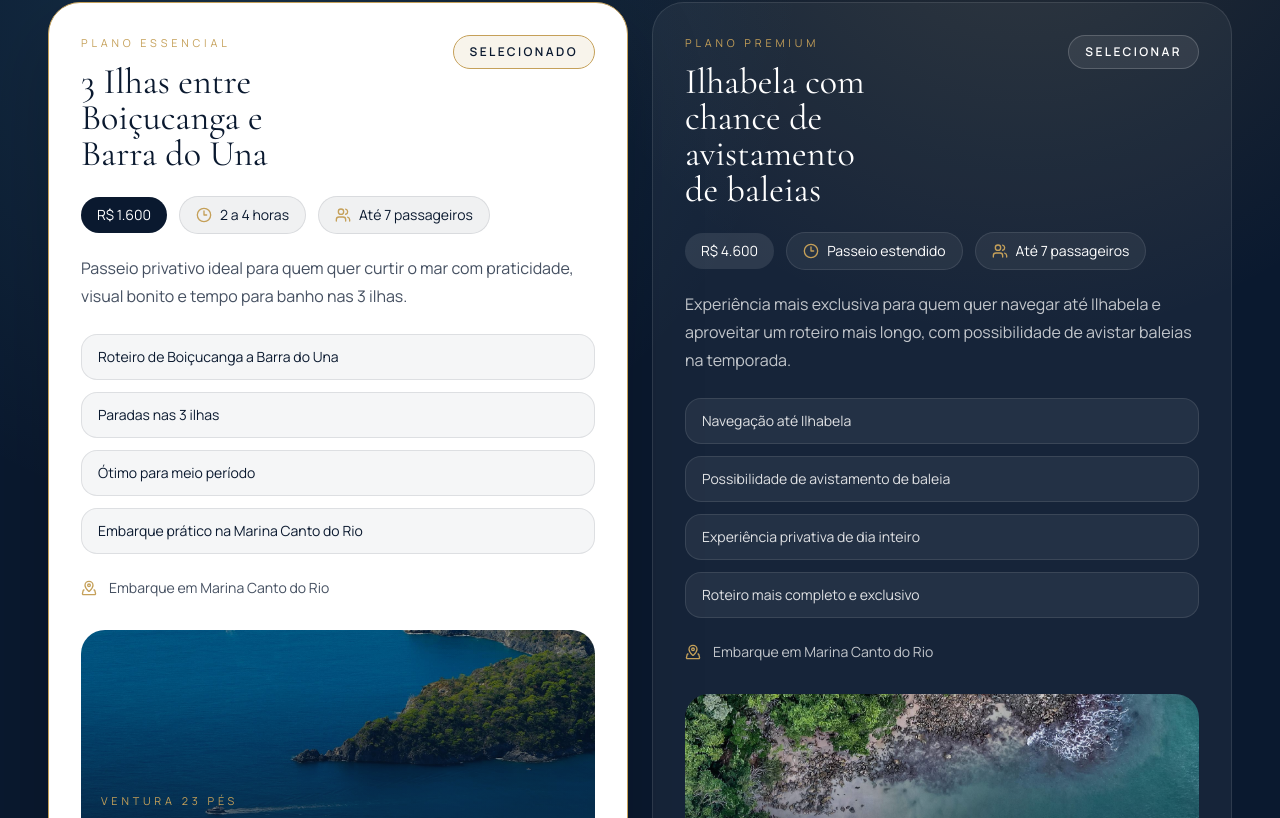
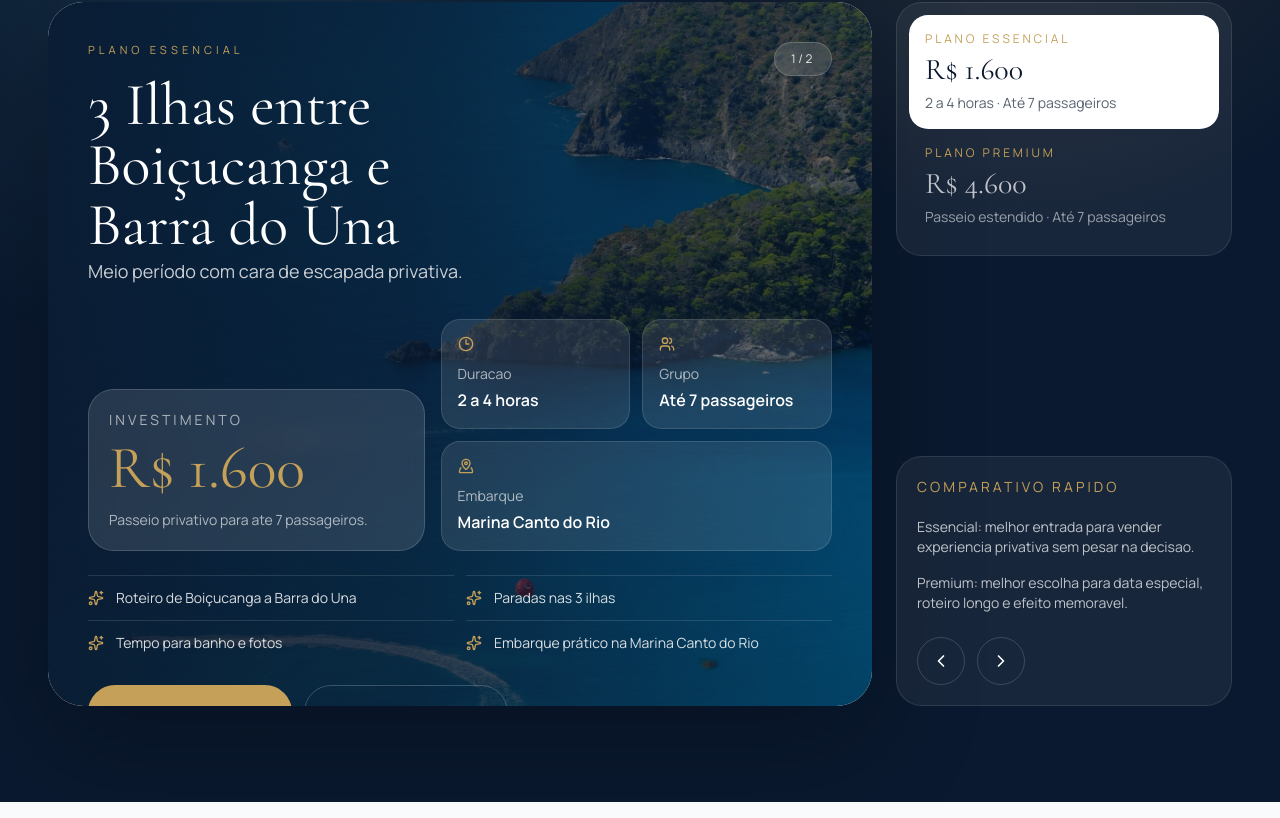
Before and after one commit to AGENCIAVCD/Marley-Aluguel-lancha, a Next.js app: page / in a window 1280 px wide. Shown: the part 1942-2760 px from the top of the page. Built offline with nearby package versions, Linux system fonts and the light colour scheme.

Commit message:
Upgrade pricing experience section

```diff
--- a/app/page.tsx
+++ b/app/page.tsx
@@ -3,12 +3,17 @@
 import Image from "next/image";
 import { motion, useReducedMotion, useScroll, useTransform } from "framer-motion";
 import {
+  Anchor,
   ArrowUpRight,
   CalendarDays,
+  ChevronLeft,
+  ChevronRight,
   Clock3,
+  Eye,
   MapPinned,
   MessageCircle,
   ShipWheel,
+  Sparkles,
   Users,
   Waves,
 } from "lucide-react";
@@ -49,9 +54,15 @@ const plans = [
     duration: "2 a 4 horas",
     capacity: "Até 7 passageiros",
     embark: "Marina Canto do Rio",
+    tagline: "Meio período com cara de escapada privativa.",
+    idealFor: "Perfeito para casal, família pequena ou grupo que quer mar bonito sem comprometer o dia inteiro.",
     summary:
       "Passeio privativo ideal para quem quer curtir o mar com praticidade, visual bonito e tempo para banho nas 3 ilhas.",
-    benefits: ["Roteiro de Boiçucanga a Barra do Una", "Paradas nas 3 ilhas", "Ótimo para meio período", "Embarque prático na Marina Canto do Rio"],
+    benefits: ["Roteiro de Boiçucanga a Barra do Una", "Paradas nas 3 ilhas", "Tempo para banho e fotos", "Embarque prático na Marina Canto do Rio"],
+    secretTitle: "O melhor custo por memoria",
+    secretCopy:
+      "Esse plano funciona muito bem para quem quer sentir que fez algo especial sem transformar o passeio em uma grande producao.",
+    secretBullets: ["Sai bonito nas fotos", "Cabe na agenda do fim de semana", "Entrega experiencia premium com investimento menor"],
     image: "/pexels/boats-aerial.jpg",
   },
   {
@@ -62,9 +73,15 @@ const plans = [
     duration: "Passeio estendido",
     capacity: "Até 7 passageiros",
     embark: "Marina Canto do Rio",
+    tagline: "A rota aspiracional para quem quer viver o dia inteiro no mar.",
+    idealFor: "Ideal para clientes que querem impressionar convidados, celebrar uma data ou transformar o passeio no evento principal.",
     summary:
       "Experiência mais exclusiva para quem quer navegar até Ilhabela e aproveitar um roteiro mais longo, com possibilidade de avistar baleias na temporada.",
     benefits: ["Navegação até Ilhabela", "Possibilidade de avistamento de baleia", "Experiência privativa de dia inteiro", "Roteiro mais completo e exclusivo"],
+    secretTitle: "O plano que vira historia",
+    secretCopy:
+      "Aqui o valor nao esta so na distancia. Esta na chance de viver um dia raro, com Ilhabela no roteiro e natureza fazendo parte da surpresa.",
+    secretBullets: ["Mais tempo a bordo", "Mais impacto para datas especiais", "Mais chance de uma experiencia realmente incomum"],
     image: "/pexels/hero-sao-sebastiao.jpg",
   },
 ];
@@ -122,12 +139,44 @@ const clientFacts = ["São Sebastião", "Marina Canto do Rio", "Até 7 passageir
 export default function Home() {
   const shouldReduceMotion = useReducedMotion();
   const [activeItinerary, setActiveItinerary] = useState(plans[0].id);
+  const [revealedPlan, setRevealedPlan] = useState<string | null>(null);
   const [people, setPeople] = useState("4");
   const [date, setDate] = useState("");
   const { scrollYProgress } = useScroll();
   const heroY = useTransform(scrollYProgress, [0, 1], [0, shouldReduceMotion ? 0 : -140]);
 
+  const activePlanIndex = plans.findIndex((plan) => plan.id === activeItinerary);
+  const selectedPlan = plans[activePlanIndex] ?? plans[0];
+  const isPlanRevealed = revealedPlan === selectedPlan.id;
   const whatsappHref = buildWhatsappHref(people, date, activeItinerary);
+
+  function selectPlan(planId: string) {
+    const plan = plans.find((item) => item.id === planId) ?? plans[0];
+
+    setActiveItinerary(plan.id);
+    setRevealedPlan(null);
+    trackEvent("select_plan", {
+      selected_plan: plan.id,
+      plan_label: plan.label,
+      plan_price: plan.price,
+    });
+  }
+
+  function movePlan(direction: 1 | -1) {
+    const nextIndex = (activePlanIndex + direction + plans.length) % plans.length;
+    selectPlan(plans[nextIndex].id);
+  }
+
+  function togglePlanSecret() {
+    const nextValue = isPlanRevealed ? null : selectedPlan.id;
+
+    setRevealedPlan(nextValue);
+    trackEvent("reveal_plan_secret", {
+      plan: selectedPlan.id,
+      plan_label: selectedPlan.label,
+      state: nextValue ? "open" : "closed",
+    });
+  }
 
   return (
     <main className="overflow-x-hidden bg-[var(--color-seafoam)] text-[var(--color-navy)]">
@@ -410,154 +459,238 @@ export default function Home() {
             </div>
           </motion.div>
 
-          <div className="mt-10 grid gap-6 lg:grid-cols-2">
-            {plans.map((plan, index) => {
-              const active = plan.id === activeItinerary;
+          <div className="mt-10 grid gap-6 lg:grid-cols-[minmax(0,1fr)_21rem] lg:items-stretch">
+            <motion.div
+              key={selectedPlan.id}
+              initial={{ opacity: 0, x: shouldReduceMotion ? 0 : 28 }}
+              animate={{ opacity: 1, x: 0 }}
+              transition={{ duration: 0.5, ease: "easeOut" }}
+              className="relative min-h-[44rem] overflow-hidden rounded-[2.2rem] bg-white text-[var(--color-navy)] shadow-[0_34px_110px_rgba(0,0,0,0.28)]"
+            >
+              <motion.div
+                animate={{ rotateY: isPlanRevealed ? 180 : 0 }}
+                transition={{ duration: 0.7, ease: [0.22, 1, 0.36, 1] }}
+                className="relative min-h-[44rem] [transform-style:preserve-3d]"
+              >
+                <div className="absolute inset-0 overflow-hidden [backface-visibility:hidden]">
+                  <Image
+                    src={selectedPlan.image}
+                    alt={selectedPlan.title}
+                    fill
+                    sizes="(max-width: 1024px) 100vw, 64vw"
+                    className="object-cover"
+                  />
+                  <div className="absolute inset-0 bg-[linear-gradient(90deg,rgba(10,25,47,0.94)_0%,rgba(10,25,47,0.78)_44%,rgba(10,25,47,0.24)_100%)]" />
+                  <div className="relative flex min-h-[44rem] flex-col justify-between p-6 text-white sm:p-8 lg:p-10">
+                    <div className="flex items-start justify-between gap-4">
+                      <div>
+                        <p className="font-sans text-[0.7rem] uppercase tracking-[0.36em] text-[var(--color-sand)]">
+                          {selectedPlan.label}
+                        </p>
+                        <h3 className="mt-4 max-w-[12ch] font-display text-5xl leading-none sm:text-6xl">
+                          {selectedPlan.title}
+                        </h3>
+                      </div>
+                      <div className="rounded-full border border-white/18 bg-white/12 px-4 py-2 text-xs uppercase tracking-[0.22em] text-white/86 backdrop-blur-md">
+                        {activePlanIndex + 1}/2
+                      </div>
+                    </div>
 
-              return (
-                <motion.article
-                  key={plan.id}
-                  {...fadeUp(index * 0.08)}
-                  className={`overflow-hidden rounded-[2rem] border p-6 lg:p-8 ${
-                    active
-                      ? "border-[var(--color-sand)] bg-white text-[var(--color-navy)] shadow-[0_28px_80px_rgba(0,0,0,0.18)]"
-                      : "border-white/10 bg-white/5 text-white"
-                  }`}
+                    <div className="max-w-3xl">
+                      <p className="max-w-md text-lg leading-8 text-white/78">{selectedPlan.tagline}</p>
+                      <div className="mt-8 grid gap-4 md:grid-cols-[0.86fr_1fr] md:items-end">
+                        <div className="rounded-[1.6rem] border border-white/16 bg-white/12 p-5 backdrop-blur-md">
+                          <p className="text-sm uppercase tracking-[0.22em] text-white/62">Investimento</p>
+                          <p className="mt-2 font-display text-6xl leading-none text-[var(--color-sand)]">
+                            {selectedPlan.price}
+                          </p>
+                          <p className="mt-3 text-sm text-white/64">Passeio privativo para ate 7 passageiros.</p>
+                        </div>
+
+                        <div className="grid gap-3">
+                          <div className="grid grid-cols-2 gap-3">
+                            <div className="rounded-[1.2rem] border border-white/12 bg-white/10 p-4">
+                              <Clock3 aria-hidden="true" className="h-4 w-4 text-[var(--color-sand)]" />
+                              <p className="mt-3 text-sm text-white/64">Duracao</p>
+                              <p className="mt-1 font-semibold">{selectedPlan.duration}</p>
+                            </div>
+                            <div className="rounded-[1.2rem] border border-white/12 bg-white/10 p-4">
+                              <Users aria-hidden="true" className="h-4 w-4 text-[var(--color-sand)]" />
+                              <p className="mt-3 text-sm text-white/64">Grupo</p>
+                              <p className="mt-1 font-semibold">{selectedPlan.capacity}</p>
+                            </div>
+                          </div>
+                          <div className="rounded-[1.2rem] border border-white/12 bg-white/10 p-4">
+                            <MapPinned aria-hidden="true" className="h-4 w-4 text-[var(--color-sand)]" />
+                            <p className="mt-3 text-sm text-white/64">Embarque</p>
+                            <p className="mt-1 font-semibold">{selectedPlan.embark}</p>
+                          </div>
+                        </div>
+                      </div>
+
+                      <div className="mt-6 grid gap-3 sm:grid-cols-2">
+                        {selectedPlan.benefits.map((benefit) => (
+                          <div key={benefit} className="flex items-start gap-3 border-t border-white/12 pt-3 text-sm text-white/84">
+                            <Sparkles aria-hidden="true" className="mt-0.5 h-4 w-4 shrink-0 text-[var(--color-sand)]" />
+                            <span>{benefit}</span>
+                          </div>
+                        ))}
+                      </div>
+
+                      <div className="mt-8 flex flex-col gap-3 sm:flex-row">
+                        <a
+                          href={buildWhatsappHref(people, date, selectedPlan.id)}
+                          target="_blank"
+                          rel="noreferrer"
+                          onClick={() =>
+                            trackEvent("whatsapp_click", {
+                              cta_location: "pricing_chart",
+                              plan: selectedPlan.id,
+                              plan_label: selectedPlan.label,
+                              plan_price: selectedPlan.price,
+                              guests: people,
+                              preferred_date: date || "a_definir",
+                            })
+                          }
+                          className={`inline-flex items-center justify-center gap-2 rounded-full bg-[var(--color-sand)] px-6 py-4 text-sm font-semibold text-[var(--color-navy)] hover:bg-[var(--color-aqua)] ${primaryInteractiveClassName}`}
                         >
-                  <div className="flex flex-wrap items-start justify-between gap-4">
+                          Reservar este plano
+                          <ArrowUpRight aria-hidden="true" className="h-4 w-4" />
+                        </a>
+                        <button
+                          type="button"
+                          onClick={togglePlanSecret}
+                          className={`inline-flex items-center justify-center gap-2 rounded-full border border-white/20 px-6 py-4 text-sm font-semibold text-white hover:bg-white/10 ${primaryInteractiveClassName}`}
+                        >
+                          Ver detalhe secreto
+                          <Eye aria-hidden="true" className="h-4 w-4" />
+                        </button>
+                      </div>
+                    </div>
+                  </div>
+                </div>
+
+                <div className="absolute inset-0 overflow-hidden bg-[var(--color-sand)] text-[var(--color-navy)] [backface-visibility:hidden] [transform:rotateY(180deg)]">
+                  <div className="absolute inset-0 opacity-[0.18]">
+                    <Image
+                      src={selectedPlan.image}
+                      alt=""
+                      fill
+                      sizes="(max-width: 1024px) 100vw, 64vw"
+                      className="object-cover"
+                    />
+                  </div>
+                  <div className="relative flex min-h-[44rem] flex-col justify-between p-6 sm:p-8 lg:p-10">
+                    <div className="flex items-start justify-between gap-4">
                       <div>
-                      <p
-                        className={`font-sans text-[0.68rem] uppercase tracking-[0.35em] ${
-                          active ? "text-[var(--color-sand)]" : "text-[var(--color-sand)]"
-                        }`}
-                      >
-                        {plan.label}
+                        <p className="font-sans text-[0.7rem] uppercase tracking-[0.34em] text-[var(--color-navy)]/60">
+                          Carta virada
                         </p>
-                      <h3 className="mt-3 max-w-[14ch] text-balance font-display text-4xl leading-none">
-                        {plan.title}
+                        <h3 className="mt-4 max-w-[12ch] font-display text-5xl leading-none sm:text-6xl">
+                          {selectedPlan.secretTitle}
                         </h3>
                       </div>
                       <button
                         type="button"
-                      onClick={() => {
-                        setActiveItinerary(plan.id);
-                        trackEvent("select_plan", {
-                          selected_plan: plan.id,
-                          plan_label: plan.label,
-                          plan_price: plan.price,
-                        });
-                      }}
-                      className={`rounded-full border px-4 py-2 text-xs font-semibold uppercase tracking-[0.2em] ${
-                        active
-                          ? `border-[var(--color-sand)] bg-[var(--color-sand)]/12 text-[var(--color-navy)] ${primaryInteractiveClassName}`
-                          : `border-white/18 bg-white/8 text-white ${primaryInteractiveClassName}`
-                      }`}
+                        onClick={togglePlanSecret}
+                        className={`rounded-full border border-[var(--color-navy)]/18 bg-[var(--color-navy)]/8 px-4 py-2 text-xs font-semibold uppercase tracking-[0.2em] ${primaryInteractiveClassName}`}
                       >
-                      {active ? "Selecionado" : "Selecionar"}
+                        Voltar
                       </button>
                     </div>
 
-                  <div className="mt-6 flex flex-wrap items-center gap-3">
-                    <div
-                      className={`rounded-full px-4 py-2 text-sm ${
-                        active ? "bg-[var(--color-navy)] text-white" : "bg-white/10 text-white"
-                      }`}
-                    >
-                      {plan.price}
+                    <div className="grid gap-8 lg:grid-cols-[0.9fr_1fr] lg:items-end">
+                      <div>
+                        <p className="text-xl leading-9 text-[var(--color-navy)]/78">{selectedPlan.secretCopy}</p>
+                        <p className="mt-8 rounded-[1.4rem] bg-white/40 p-5 text-base leading-7 text-[var(--color-navy)]/82">
+                          {selectedPlan.idealFor}
+                        </p>
                       </div>
-                    <div
-                      className={`inline-flex items-center gap-2 rounded-full border px-4 py-2 text-sm ${
-                        active ? "border-[var(--color-navy)]/10 bg-[var(--color-navy)]/6" : "border-white/10 bg-white/6"
-                      }`}
-                    >
-                      <Clock3 aria-hidden="true" className="h-4 w-4 text-[var(--color-sand)]" />
-                      {plan.duration}
-                    </div>
-                    <div
-                      className={`inline-flex items-center gap-2 rounded-full border px-4 py-2 text-sm ${
-                        active ? "border-[var(--color-navy)]/10 bg-[var(--color-navy)]/6" : "border-white/10 bg-white/6"
-                      }`}
-                    >
-                      <Users aria-hidden="true" className="h-4 w-4 text-[var(--color-sand)]" />
-                      {plan.capacity}
-                    </div>
-                  </div>
-
-                  <p className={`mt-5 max-w-xl text-base leading-7 ${active ? "text-[var(--color-navy)]/76" : "text-white/74"}`}>
-                    {plan.summary}
-                  </p>
-
-                  <div className="mt-6 grid gap-3">
-                    {plan.benefits.map((benefit) => (
-                      <div
-                        key={benefit}
-                        className={`rounded-2xl border px-4 py-3 text-sm ${
-                          active ? "border-[var(--color-navy)]/10 bg-[var(--color-navy)]/4" : "border-white/10 bg-white/6 text-white/86"
-                        }`}
-                      >
-                        {benefit}
+                      <div className="space-y-3">
+                        {selectedPlan.secretBullets.map((item) => (
+                          <div key={item} className="flex items-start gap-3 border-t border-[var(--color-navy)]/18 pt-4">
+                            <Anchor aria-hidden="true" className="mt-1 h-4 w-4 shrink-0" />
+                            <span className="text-lg leading-7">{item}</span>
                           </div>
                         ))}
-                  </div>
-
-                  <div className="mt-6 flex items-center gap-3 text-sm">
-                    <MapPinned aria-hidden="true" className="h-4 w-4 shrink-0 text-[var(--color-sand)]" />
-                    <span className={active ? "text-[var(--color-navy)]/76" : "text-white/74"}>
-                      Embarque em {plan.embark}
-                    </span>
-                  </div>
-
-                  <div className="relative mt-8 min-h-[16rem] overflow-hidden rounded-[1.5rem]">
-                    <motion.div
-                      whileHover={shouldReduceMotion ? undefined : { scale: 1.04, y: -6 }}
-                      transition={{ duration: 0.7 }}
-                      className="absolute inset-0"
-                    >
-                      <Image
-                        src={plan.image}
-                        alt={plan.title}
-                        fill
-                        sizes="(max-width: 1024px) 100vw, 42vw"
-                        className="object-cover"
-                      />
-                    </motion.div>
-                    <div className="absolute inset-0 bg-[linear-gradient(180deg,rgba(10,25,47,0.04)_20%,rgba(10,25,47,0.84)_100%)]" />
-                    <div className="absolute inset-x-0 bottom-0 p-5 text-white">
-                      <p className="font-sans text-[0.68rem] uppercase tracking-[0.35em] text-[var(--color-sand)]">
-                        Ventura 23 pés
-                      </p>
-                      <p className="mt-2 max-w-sm text-sm leading-6 text-white/76">
-                        Lancha da Marley preparada para uma experiência confortável, segura e privativa.
-                      </p>
-                    </div>
-                  </div>
-
                         <a
-                    href={buildWhatsappHref(people, date, plan.id)}
+                          href={buildWhatsappHref(people, date, selectedPlan.id)}
                           target="_blank"
                           rel="noreferrer"
                           onClick={() =>
                             trackEvent("whatsapp_click", {
-                        cta_location: "plan_card",
-                        plan: plan.id,
-                        plan_label: plan.label,
-                        plan_price: plan.price,
+                              cta_location: "pricing_secret",
+                              plan: selectedPlan.id,
+                              plan_label: selectedPlan.label,
+                              plan_price: selectedPlan.price,
                               guests: people,
                               preferred_date: date || "a_definir",
                             })
                           }
-                    className={`mt-8 inline-flex items-center gap-2 rounded-full px-6 py-4 text-sm font-semibold ${
-                      active
-                        ? `bg-[var(--color-navy)] text-white hover:bg-[var(--color-navy)]/88 ${primaryInteractiveClassName}`
-                        : `bg-[var(--color-sand)] text-[var(--color-navy)] hover:bg-[var(--color-aqua)] ${primaryInteractiveClassName}`
-                    }`}
+                          className={`mt-6 inline-flex items-center justify-center gap-2 rounded-full bg-[var(--color-navy)] px-6 py-4 text-sm font-semibold text-white hover:bg-[var(--color-navy)]/88 ${primaryInteractiveClassName}`}
                         >
-                    Reservar este plano
+                          Quero esse plano
                           <ArrowUpRight aria-hidden="true" className="h-4 w-4" />
                         </a>
-                </motion.article>
+                      </div>
+                    </div>
+                  </div>
+                </div>
+              </motion.div>
+            </motion.div>
+
+            <motion.aside {...fadeUp(0.08)} className="flex flex-col justify-between gap-4">
+              <div className="rounded-[1.6rem] border border-white/10 bg-white/6 p-3">
+                {plans.map((plan) => {
+                  const active = plan.id === selectedPlan.id;
+
+                  return (
+                    <button
+                      key={plan.id}
+                      type="button"
+                      onClick={() => selectPlan(plan.id)}
+                      className={`block w-full rounded-[1.2rem] p-4 text-left transition ${
+                        active ? "bg-white text-[var(--color-navy)]" : "text-white/72 hover:bg-white/8 hover:text-white"
+                      } ${primaryInteractiveClassName}`}
+                    >
+                      <span className="block text-xs uppercase tracking-[0.24em] text-[var(--color-sand)]">
+                        {plan.label}
+                      </span>
+                      <span className="mt-2 block font-display text-3xl leading-none">{plan.price}</span>
+                      <span className={`mt-2 block text-sm ${active ? "text-[var(--color-navy)]/68" : "text-white/56"}`}>
+                        {plan.duration} · {plan.capacity}
+                      </span>
+                    </button>
                   );
                 })}
+              </div>
+
+              <div className="rounded-[1.6rem] border border-white/10 bg-white/6 p-5 text-white">
+                <p className="text-sm uppercase tracking-[0.22em] text-[var(--color-sand)]">Comparativo rapido</p>
+                <div className="mt-5 space-y-4 text-sm text-white/72">
+                  <p>Essencial: melhor entrada para vender experiencia privativa sem pesar na decisao.</p>
+                  <p>Premium: melhor escolha para data especial, roteiro longo e efeito memoravel.</p>
+                </div>
+                <div className="mt-6 flex gap-3">
+                  <button
+                    type="button"
+                    onClick={() => movePlan(-1)}
+                    className={`inline-flex h-12 w-12 items-center justify-center rounded-full border border-white/16 text-white hover:bg-white/10 ${primaryInteractiveClassName}`}
+                    aria-label="Plano anterior"
+                  >
+                    <ChevronLeft aria-hidden="true" className="h-5 w-5" />
+                  </button>
+                  <button
+                    type="button"
+                    onClick={() => movePlan(1)}
+                    className={`inline-flex h-12 w-12 items-center justify-center rounded-full border border-white/16 text-white hover:bg-white/10 ${primaryInteractiveClassName}`}
+                    aria-label="Proximo plano"
+                  >
+                    <ChevronRight aria-hidden="true" className="h-5 w-5" />
+                  </button>
+                </div>
+              </div>
+            </motion.aside>
           </div>
         </div>
       </section>
```
Lines whose indentation alone changed are shown as unchanged.
